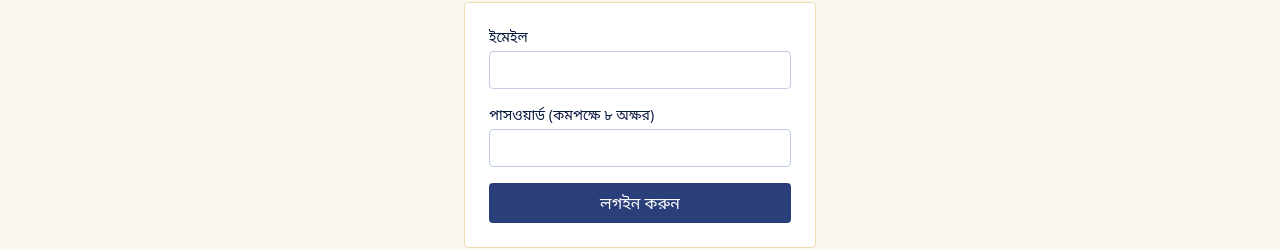
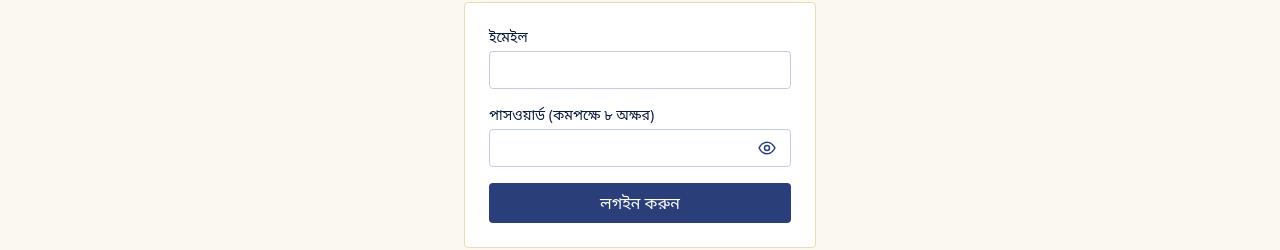
Before and after one commit to Iqra-Campus/iqra-website, a Next.js app: page /bn/login in a window 1280 px wide. Shown: the part 171-421 px from the top of the page. Built offline with nearby package versions, Linux system fonts and the light colour scheme; no server answers.

Commit message:
Login: show/hide password toggle

```diff
--- a/src/app/[lang]/login/page.tsx
+++ b/src/app/[lang]/login/page.tsx
@@ -7,8 +7,8 @@ import { firebaseConfigured, getAuthClient, getDb } from "@/lib/firebase";
 import { useAuth } from "@/lib/auth";
 
 const L = {
-  en: { title: "Login", signup: "Create account", name: "Full name", email: "Email", password: "Password (min 8 characters)", submit: "Sign in", create: "Create account", toSignup: "New student? Create an account", toLogin: "Already have an account? Sign in", out: "Sign out", err: "Sign-in failed. Check your email and password and try again.", serr: "Could not create the account. The email may already be in use, or the password is too short.", nocfg: "Login is not available yet: Firebase is not configured.", hi: "Signed in as", admin: "Open admin dashboard", pay: "My courses & payments" },
-  bn: { title: "লগইন", signup: "অ্যাকাউন্ট খুলুন", name: "পূর্ণ নাম", email: "ইমেইল", password: "পাসওয়ার্ড (কমপক্ষে ৮ অক্ষর)", submit: "লগইন করুন", create: "অ্যাকাউন্ট খুলুন", toSignup: "নতুন শিক্ষার্থী? অ্যাকাউন্ট খুলুন", toLogin: "আগে থেকেই অ্যাকাউন্ট আছে? লগইন করুন", out: "লগআউট", err: "লগইন ব্যর্থ হয়েছে। ইমেইল ও পাসওয়ার্ড দেখে আবার চেষ্টা করুন।", serr: "অ্যাকাউন্ট খোলা যায়নি। ইমেইলটি আগে ব্যবহৃত হতে পারে, অথবা পাসওয়ার্ড ছোট।", nocfg: "লগইন এখনো চালু হয়নি: Firebase কনফিগার করা হয়নি।", hi: "লগইন আছেন:", admin: "অ্যাডমিন ড্যাশবোর্ড খুলুন", pay: "আমার কোর্স ও পেমেন্ট" },
+  en: { title: "Login", signup: "Create account", name: "Full name", email: "Email", password: "Password (min 8 characters)", submit: "Sign in", create: "Create account", toSignup: "New student? Create an account", toLogin: "Already have an account? Sign in", out: "Sign out", err: "Sign-in failed. Check your email and password and try again.", serr: "Could not create the account. The email may already be in use, or the password is too short.", nocfg: "Login is not available yet: Firebase is not configured.", show: "Show password", hide: "Hide password", hi: "Signed in as", admin: "Open admin dashboard", pay: "My courses & payments" },
+  bn: { title: "লগইন", signup: "অ্যাকাউন্ট খুলুন", name: "পূর্ণ নাম", email: "ইমেইল", password: "পাসওয়ার্ড (কমপক্ষে ৮ অক্ষর)", submit: "লগইন করুন", create: "অ্যাকাউন্ট খুলুন", toSignup: "নতুন শিক্ষার্থী? অ্যাকাউন্ট খুলুন", toLogin: "আগে থেকেই অ্যাকাউন্ট আছে? লগইন করুন", out: "লগআউট", err: "লগইন ব্যর্থ হয়েছে। ইমেইল ও পাসওয়ার্ড দেখে আবার চেষ্টা করুন।", serr: "অ্যাকাউন্ট খোলা যায়নি। ইমেইলটি আগে ব্যবহৃত হতে পারে, অথবা পাসওয়ার্ড ছোট।", nocfg: "লগইন এখনো চালু হয়নি: Firebase কনফিগার করা হয়নি।", show: "পাসওয়ার্ড দেখুন", hide: "পাসওয়ার্ড লুকান", hi: "লগইন আছেন:", admin: "অ্যাডমিন ড্যাশবোর্ড খুলুন", pay: "আমার কোর্স ও পেমেন্ট" },
 };
 
 export default function Login() {
@@ -20,6 +20,7 @@ export default function Login() {
   const [name, setName] = useState("");
   const [email, setEmail] = useState("");
   const [pw, setPw] = useState("");
+  const [showPw, setShowPw] = useState(false);
   const [err, setErr] = useState("");
   const [busy, setBusy] = useState(false);
   const isAdmin = !!profile && ["superAdmin", "admin"].includes(profile.role ?? "");
@@ -65,7 +66,16 @@ export default function Login() {
           <form onSubmit={submit} className="mt-6 space-y-4 rounded border border-gold-200 bg-white p-6">
             {mode === "up" && <label className="block text-sm">{t.name}<input required minLength={2} maxLength={100} value={name} onChange={(e) => setName(e.target.value)} className={input} /></label>}
             <label className="block text-sm">{t.email}<input type="email" required value={email} onChange={(e) => setEmail(e.target.value)} className={input} /></label>
-            <label className="block text-sm">{t.password}<input type="password" required minLength={8} value={pw} onChange={(e) => setPw(e.target.value)} className={input} /></label>
+            <label className="block text-sm">{t.password}
+              <span className="relative mt-1 block">
+                <input type={showPw ? "text" : "password"} required minLength={8} value={pw} onChange={(e) => setPw(e.target.value)} autoComplete={mode === "in" ? "current-password" : "new-password"} className={input + " !mt-0 pr-12"} />
+                <button type="button" onClick={() => setShowPw(!showPw)} aria-label={showPw ? t.hide : t.show} aria-pressed={showPw} className="absolute inset-y-0 right-0 flex w-12 items-center justify-center text-sage-700 hover:text-navy-900">
+                  <svg viewBox="0 0 24 24" className="h-5 w-5" fill="none" stroke="currentColor" strokeWidth="1.8" strokeLinecap="round" strokeLinejoin="round" aria-hidden="true">
+                    {showPw ? <><path d="M3 3l18 18" /><path d="M10.6 10.6a3 3 0 004.2 4.2" /><path d="M9.9 5.1A10.4 10.4 0 0112 5c6 0 9.5 7 9.5 7a17 17 0 01-3.2 3.9M6.1 6.1A17 17 0 002.5 12S6 19 12 19a9.7 9.7 0 004-.9" /></> : <><path d="M2.5 12S6 5 12 5s9.5 7 9.5 7-3.5 7-9.5 7S2.5 12 2.5 12z" /><circle cx="12" cy="12" r="3" /></>}
+                  </svg>
+                </button>
+              </span>
+            </label>
             {err && <p role="alert" className="text-sm text-red-700">{err}</p>}
             <button disabled={busy} className="w-full rounded bg-sage-700 py-2 font-medium text-white disabled:opacity-60">{mode === "in" ? t.submit : t.create}</button>
           </form>
```
